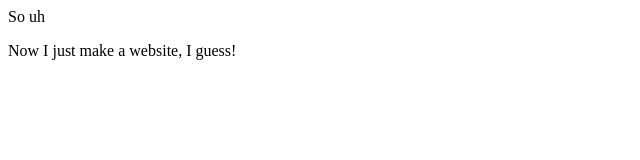
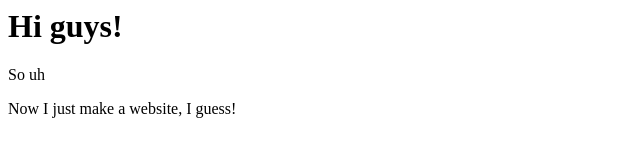
Before and after one commit to Insanity132/PagesTest, a plain HTML site: page index.html in a window 1280 px wide. Shown: the whole page, without its empty margins (0-640 px from the left). Drawn offline with Linux system fonts and the light colour scheme.

Commit message:
Hello world again

```diff
--- a/index.html
+++ b/index.html
@@ -2,9 +2,10 @@
 <head>
     <meta charset="UTF-8">
     <meta name="viewport" content="width=device-width, initial-scale=1.0">
-    <title>Hi guys!</title>
+    <title>Title</title>
 </head>
 <body>
+    <h1>Hi guys!</h1>
     <p>So uh</p>
     <p>Now I just make a website, I guess!</p>
 </body>
```
